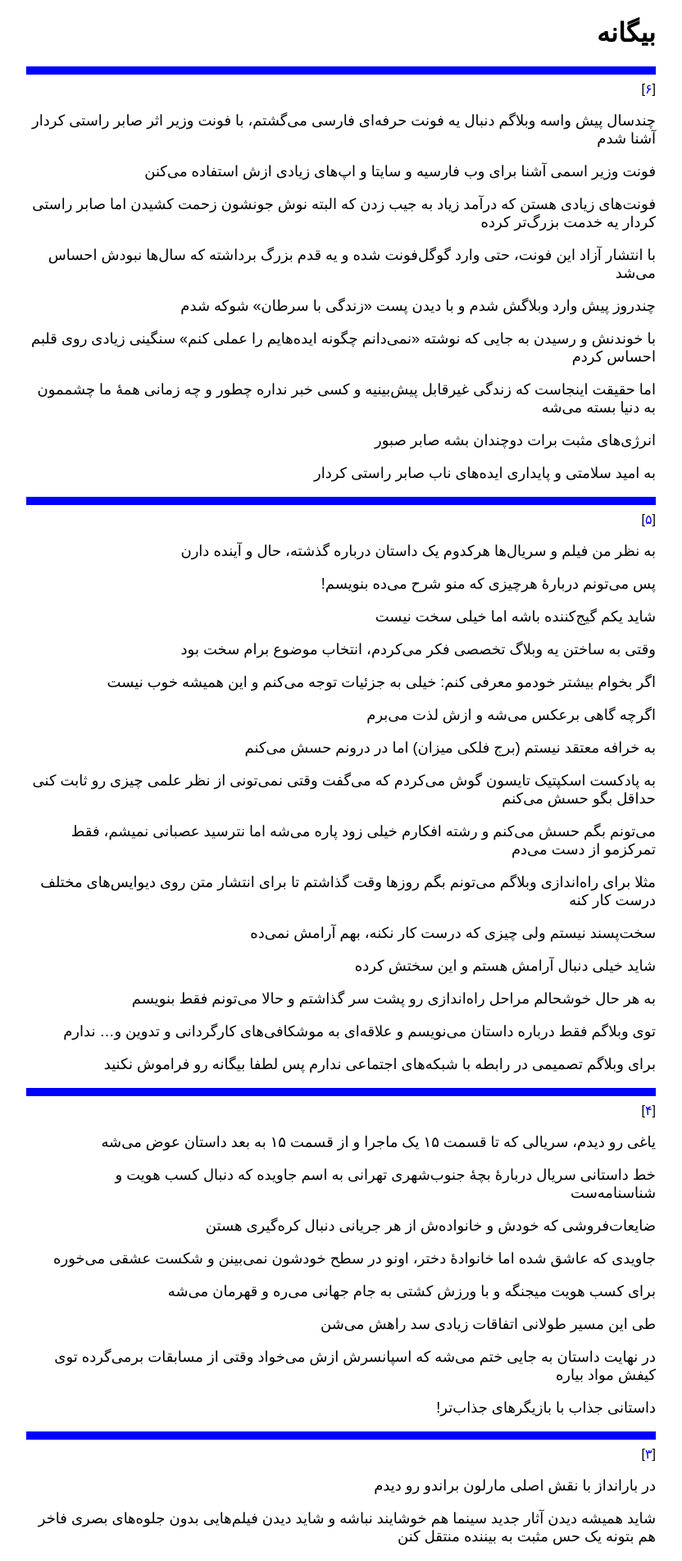
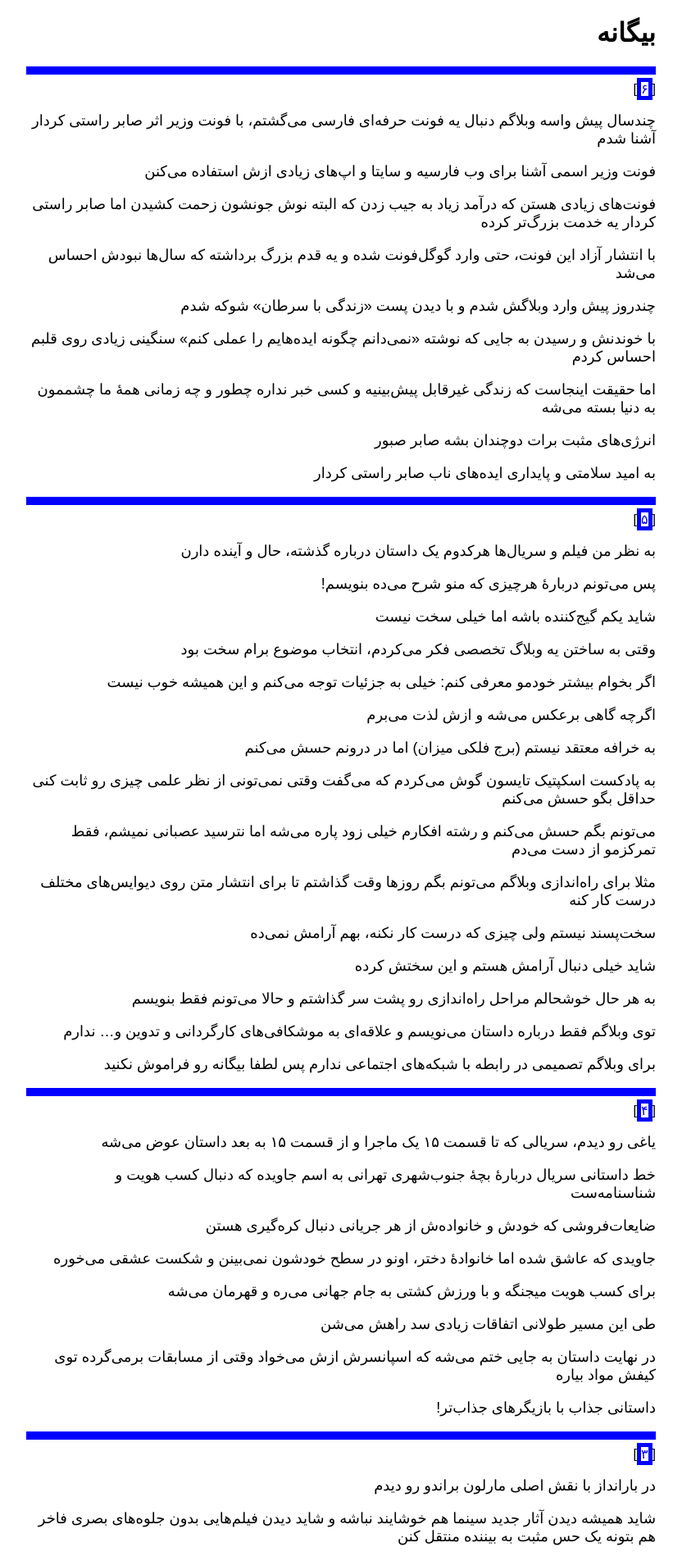
Before and after one commit to darkblog/darkblog.github.io, a Jekyll site: the page built from index.html, in a window 1280 px wide. Shown: the top 1904 px of the page at 82% size, without its empty margins (224-1056 px from the left). Built offline with Jekyll 4.4.1, drawn with Linux system fonts in a browser that asks for light colours.

Commit message:
Update index.html

```diff
--- a/index.html
+++ b/index.html
@@ -9,7 +9,7 @@
 <meta charset="utf-8">
 <meta name="viewport" content="width=device-width, initial-scale=1">
 <link rel="canonical" href="https://biganeh.com/">
-<style>body{font-family:sans-serif;margin:auto;padding:0 1.25em 0 1.25em;max-width:48em}p{font-size:large}a{text-decoration:none}hr{border:thick solid blue}</style>
+<style>body{font-family:sans-serif;margin:auto;padding:0 1.25em 0 1.25em;max-width:48em}p{font-size:large}a{text-decoration:none}a,hr{border:thick solid blue}</style>
 </head>
 <body>
 <h1>بیگانه</h1>
```
